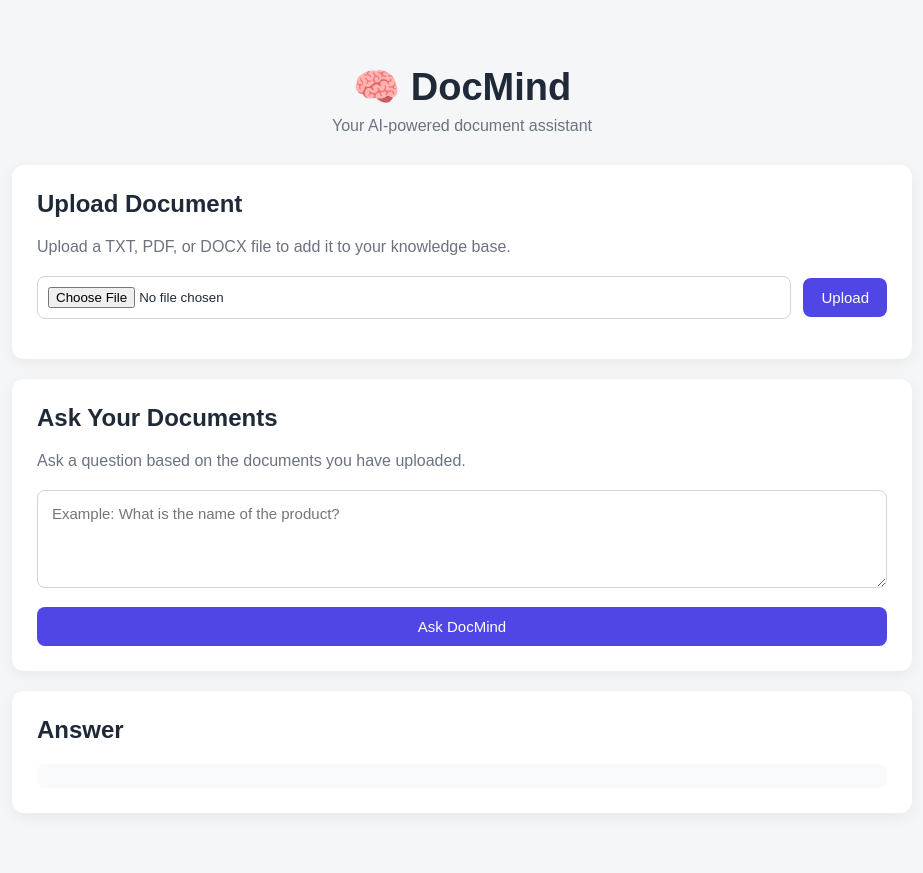
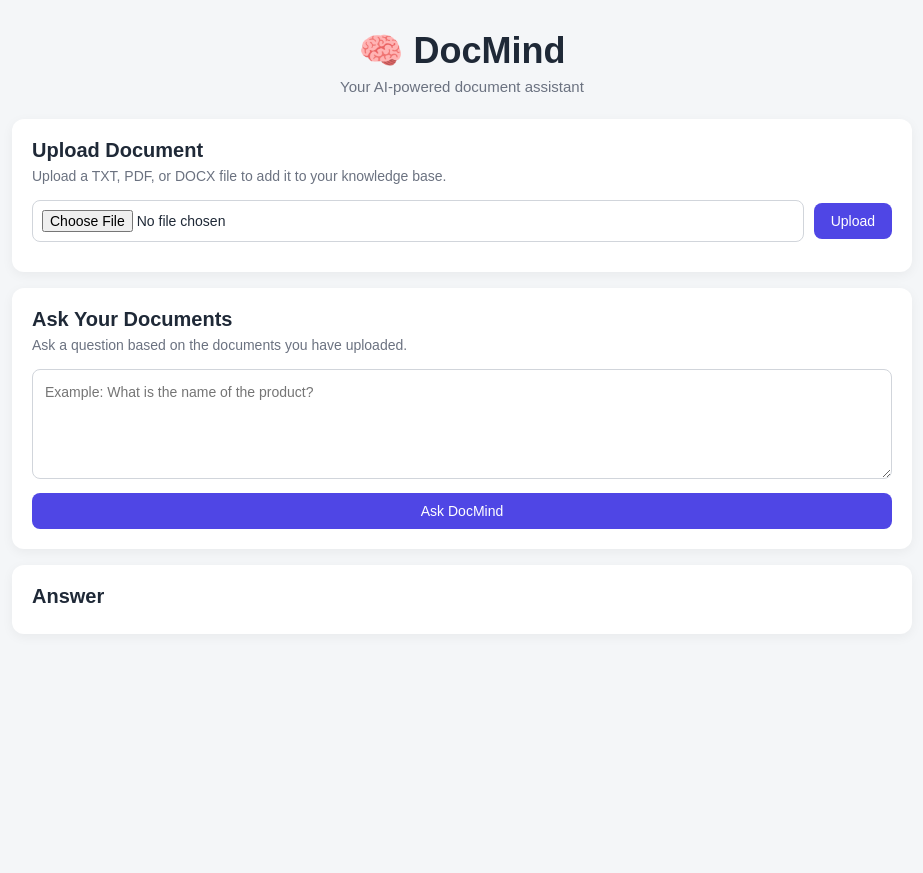
Before and after one commit to Arnab-13/DocMind, a FastAPI app: page / in a window 1280 px wide. Shown: the whole page, without its empty margins (178-1101 px from the left). After the commit the page ends 603 px from the top, so only its background shows below. Run offline with FastAPI, Linux system fonts and the light colour scheme; parts of the project's set-up code (start-up, migrations or seed data) failed here and were passed over.

Commit message:
modified the css for reducing the padding of chat

```diff
--- a/static/style.css
+++ b/static/style.css
@@ -30,7 +30,7 @@ body {
 
     margin: 0 auto;
 
-    padding: 40px 0;
+    padding: 30px 0;
 }
 
 
@@ -41,13 +41,13 @@ body {
 .header {
     text-align: center;
 
-    margin-bottom: 30px;
+    margin-bottom: 24px;
 }
 
 .header h1 {
-    margin-bottom: 8px;
+    margin: 0 0 6px;
 
-    font-size: 38px;
+    font-size: 36px;
 }
 
 .header p {
@@ -55,7 +55,7 @@ body {
 
     color: #6b7280;
 
-    font-size: 16px;
+    font-size: 15px;
 }
 
 
@@ -66,24 +66,28 @@ body {
 .card {
     background: white;
 
-    padding: 25px;
+    padding: 20px;
 
-    margin-bottom: 20px;
+    margin-bottom: 16px;
 
     border-radius: 12px;
 
     box-shadow:
-        0 4px 15px rgba(0, 0, 0, 0.06);
+        0 3px 12px rgba(0, 0, 0, 0.05);
 }
 
 .card h2 {
-    margin-top: 0;
+    margin: 0 0 6px;
+
+    font-size: 20px;
 }
 
 .description {
     color: #6b7280;
 
-    margin-bottom: 20px;
+    margin: 0 0 16px;
+
+    font-size: 14px;
 }
 
 
@@ -94,7 +98,7 @@ body {
 .upload-area {
     display: flex;
 
-    gap: 12px;
+    gap: 10px;
 
     align-items: center;
 }
@@ -102,11 +106,15 @@ body {
 input[type="file"] {
     flex: 1;
 
-    padding: 10px;
+    padding: 9px;
 
     border: 1px solid #d1d5db;
 
     border-radius: 8px;
+
+    background: #fff;
+
+    font-size: 14px;
 }
 
 
@@ -117,17 +125,21 @@ input[type="file"] {
 textarea {
     width: 100%;
 
+    min-height: 90px;
+
     resize: vertical;
 
-    padding: 14px;
+    padding: 12px;
 
     border: 1px solid #d1d5db;
 
     border-radius: 8px;
 
-    font-size: 15px;
+    font-size: 14px;
 
     font-family: inherit;
+
+    line-height: 1.5;
 }
 
 textarea:focus {
@@ -146,19 +158,27 @@ button {
 
     border-radius: 8px;
 
-    padding: 11px 18px;
+    padding: 10px 17px;
 
     background: #4f46e5;
 
     color: white;
 
-    font-size: 15px;
+    font-size: 14px;
 
     cursor: pointer;
+
+    transition:
+        background 0.15s ease,
+        transform 0.1s ease;
 }
 
 button:hover {
     background: #4338ca;
+}
+
+button:active {
+    transform: translateY(1px);
 }
 
 button:disabled {
@@ -167,10 +187,12 @@ button:disabled {
     opacity: 0.7;
 
     cursor: not-allowed;
+
+    transform: none;
 }
 
 .ask-button {
-    margin-top: 15px;
+    margin-top: 10px;
 
     width: 100%;
 }
@@ -181,22 +203,9 @@ button:disabled {
 ======================================== */
 
 .status {
-    margin-top: 15px;
+    margin-top: 10px;
 
-    font-size: 14px;
-}
-
-
-/* ========================================
-   ANSWER CONTAINER
-======================================== */
-
-.answer {
-    background: #f9fafb;
-
-    padding: 12px;
-
-    border-radius: 8px;
+    font-size: 13px;
 }
 
 
@@ -209,7 +218,7 @@ button:disabled {
 
     flex-direction: column;
 
-    gap: 16px;
+    gap: 12px;
 }
 
 
```
Also changed, not shown: other parts of static/style.css (+67 -59 lines).
